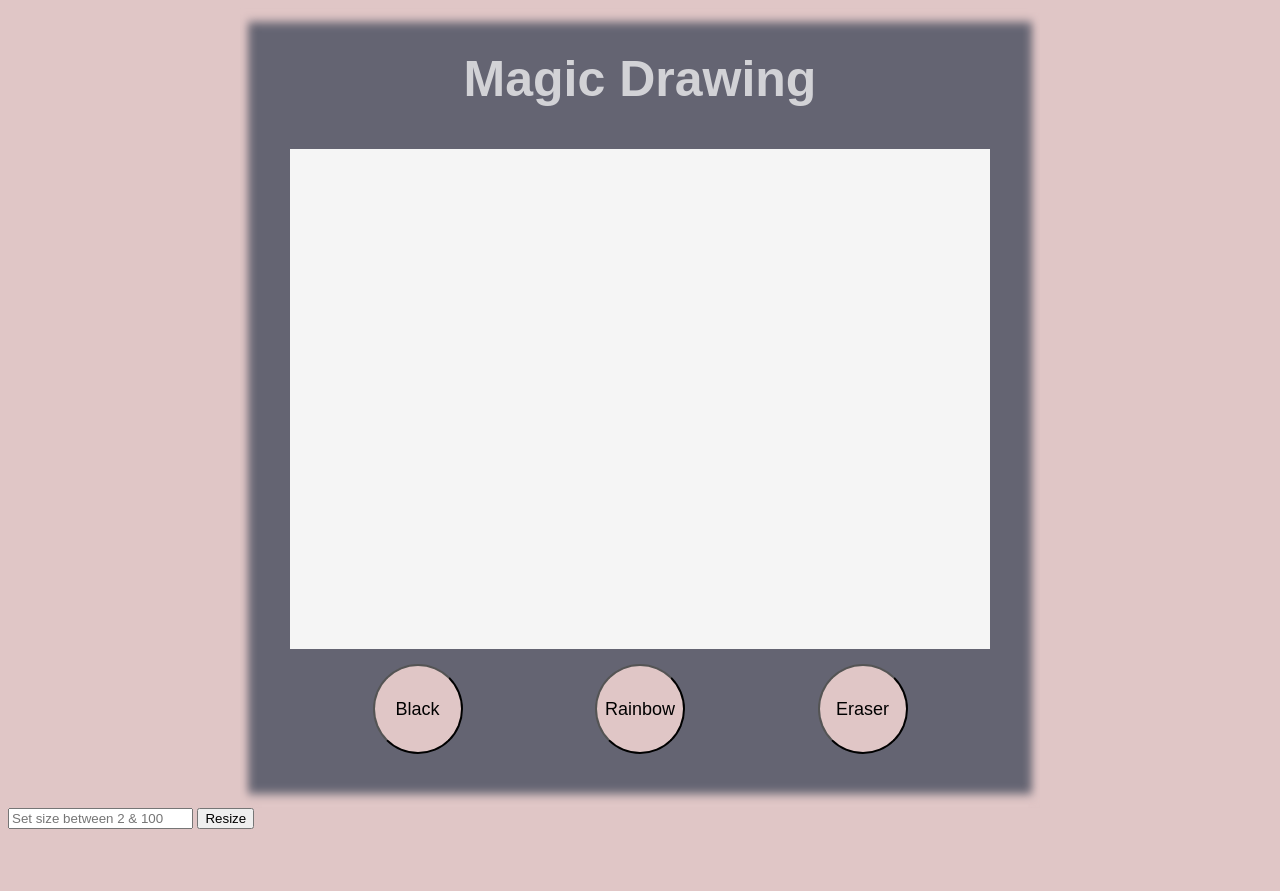
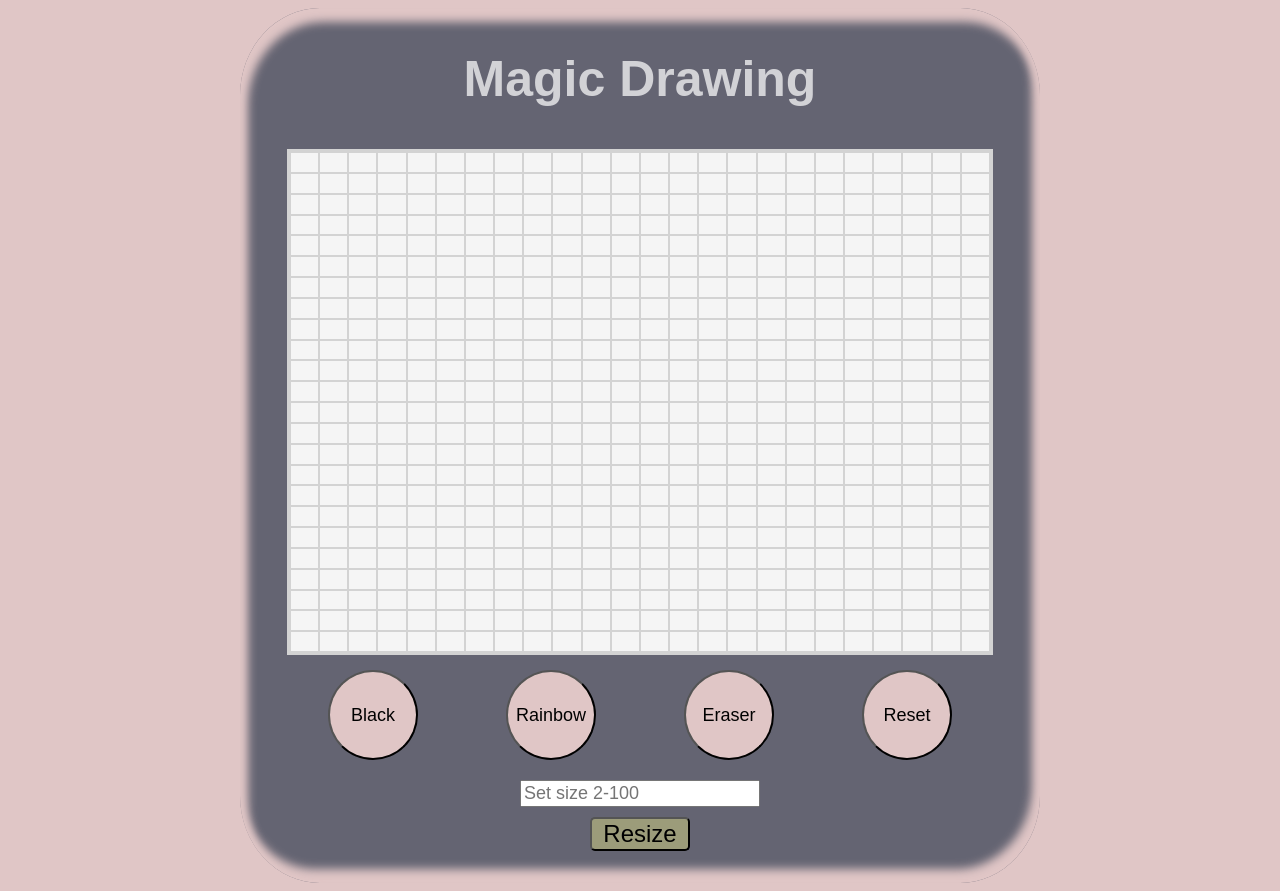
Before and after one commit to geekobueno/odin-project-etch-a-sketch, a plain HTML site: page index.html in a window 1280 px wide. Both pictures are taken after a click on the button "Black". Before the commit the page ends 837 px from the top, so only its background shows below. Drawn offline with Linux system fonts and the light colour scheme.

Commit message:
finition

```diff
--- a/index.html
+++ b/index.html
@@ -3,6 +3,7 @@
 <head>
     <meta charset="UTF-8">
     <meta name="viewport" content="width=device-width, initial-scale=1.0">
+    <script src="./main.js" defer></script>
     <link rel="stylesheet" href="./styles.css">
     <link rel="icon" href="./painting-brush-woman-svgrepo-com.svg">
     <title>Etch a sketch</title>
@@ -15,16 +16,16 @@
         <div id="container"></div>
         <div id="btnColor">
             <button id="black">Black</button>
-            <button id="black">Rainbow</button>
-            <button id="black">Eraser</button>
+            <button id="rainbow">Rainbow</button>
+            <button id="eraser">Eraser</button>
+            <button id="reset">Reset</button>
         </div>
-    </div>
-
-    <div id="resize">
-        <input id="resizeValue" type="text"
-        placeholder="Set size between 2 & 100"
-        >
-        <button id="resizeBtn">Resize</button>
+        <div id="resize">
+            <input  type="number"
+            placeholder="Set size 2-100"
+            id="resizeValue">
+            <button id="resizeBtn">Resize</button>
+        </div>
     </div>
 </body>
 </html>
--- a/main.js
+++ b/main.js
@@ -0,0 +1,49 @@
+let color='black';
+let black=document.querySelector('#black')
+let rainbow=document.querySelector('#rainbow')
+let eraser=document.querySelector('#eraser')
+let reset=document.querySelector('#reset')
+let value=document.querySelector('#resizeValue')
+let resizeBtn=document.querySelector('#resizeBtn')
+
+function drawCells(size){
+  let container=document.querySelector('#container')
+let squares=container.querySelectorAll('div')
+    squares.forEach((div) => div.remove())
+    container.style.gridTemplateColumns=`repeat(${size},1fr)`
+    container.style.gridTemplateRows=`repeat(${size},1fr)`
+
+    let amount=size*size
+    for(let i=0; i<amount; i++){
+        let square=document.createElement('div')
+        square.classList.add('cell')
+        square.addEventListener('mouseover', colorSquare)
+        container.insertAdjacentElement('beforeend',square)
+    }
+}
+
+drawCells(24)
+
+function changeSize(input){
+    input>=2 && input<=100 ? drawCells(input) : console.log('change error')
+}
+
+function colorSquare() {
+    color === "random" ? this.style.backgroundColor = `hsl(${Math.random() * 360}, 100%, 50%)` : this.style.backgroundColor = color;
+  }
+
+  function changeColor(choice) {
+    color = choice;
+  }
+
+  function resetContainer(){
+    let container=document.querySelector('#container')
+let squares=container.querySelectorAll('div')
+    squares.forEach((div) => (div.style.backgroundColor = "whitesmoke"));
+  }
+
+  resizeBtn.addEventListener('click',(e)=>{drawCells(value.value)})
+  black.addEventListener('click', (e)=>{changeColor('black')})
+  rainbow.addEventListener('click',(e)=>{changeColor('random')})
+  eraser.addEventListener('click',(e)=>{changeColor('whitesmoke')})
+  reset.addEventListener('click',(e)=>{resetContainer()})
--- a/styles.css
+++ b/styles.css
@@ -18,7 +18,8 @@ body{
 
 #pad{
     width: 800px;
-    height: 800px;
+    height: 875px;
+    border-radius: 10%;
     background-color: rgb(100, 100, 114);
     margin: auto;
     box-shadow: inset 4px 10px 10px 4px rgb(224, 198, 198),
@@ -30,7 +31,12 @@ body{
     width: 700px;
     height: 500px;
     background-color: whitesmoke;
+    border: lightgray solid;
     margin: auto;
+}
+
+#container:hover{
+    cursor: pointer;
 }
 
 .cell{
@@ -52,3 +58,24 @@ body{
     font-family: 'Hind Siliguru', sans-serif;
     font-size: large;
 }
+
+input{
+    margin-bottom: 10px;
+    font-family: sans-serif;
+    font-size: large;
+}
+
+#resize{
+    display: flex;
+    align-items: center;
+    flex-direction: column;
+    padding-top: 20px;
+}
+
+#resizeBtn {
+    background:#cece8387;
+    font-family: 'lobster' , sans-serif;
+    font-size: x-large;
+    border-radius: 5px;
+    width: 100px;
+  }
```
